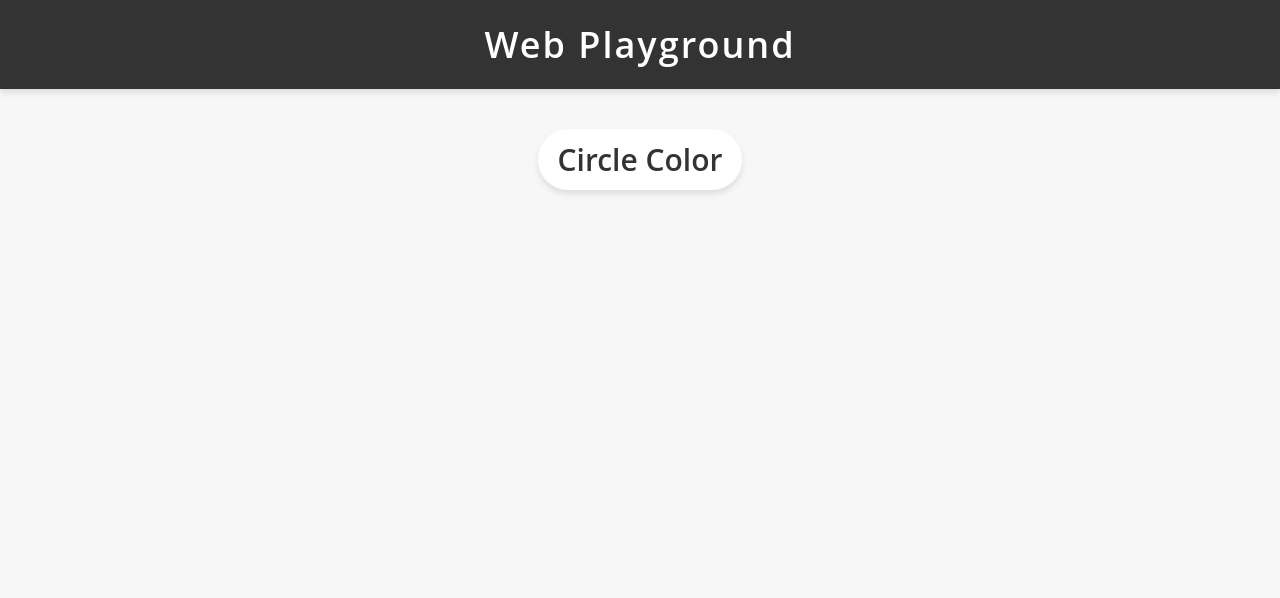
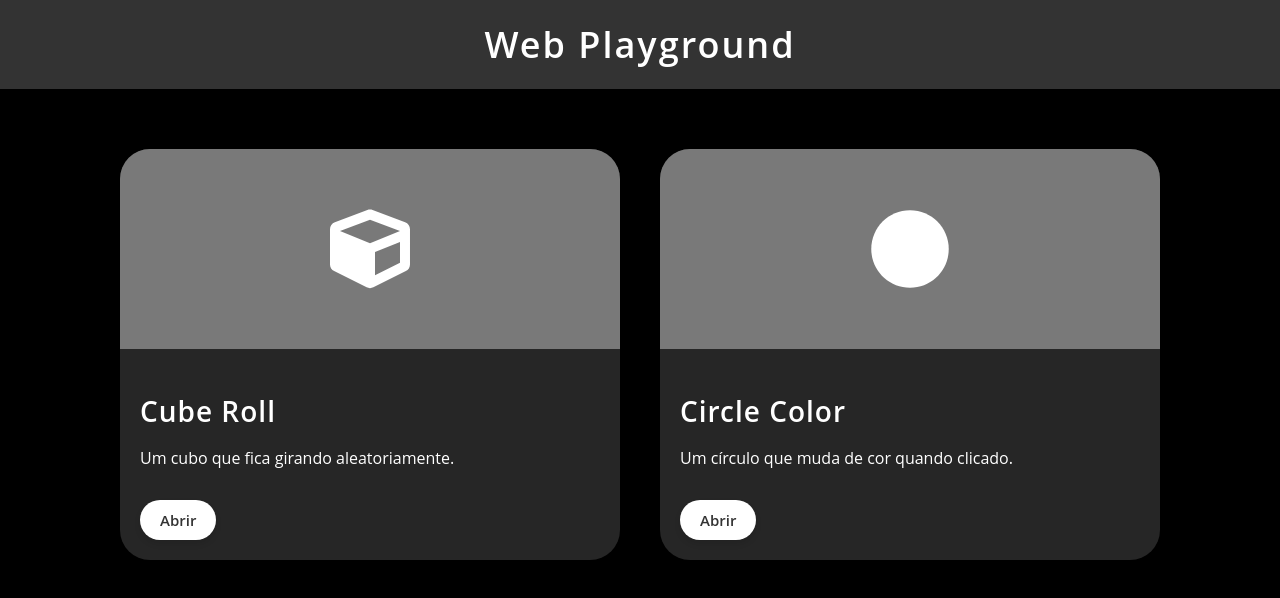
Before and after one commit to ItsOnlyMe360/WebPlayground, a plain HTML site: page index.html in a window 1280 px wide. Drawn offline with Linux system fonts and the light colour scheme.

Commit message:
mudanças gerais

```diff
--- a/index.html
+++ b/index.html
@@ -3,10 +3,12 @@
 <head>
 	<title>Web Playground</title>
 	<style>
+		@import url("https://cdnjs.cloudflare.com/ajax/libs/font-awesome/5.15.3/css/all.min.css");
+
 		body {
 			margin: 0;
 			padding: 0;
-			background-color: #f7f7f7;
+			background-color: #000000;
 			font-family: 'Open Sans', sans-serif;
 		}
 
@@ -34,14 +36,74 @@
 		border-radius: 30px;
 		box-shadow: 0 4px 6px rgba(0, 0, 0, 0.1);
 		transition: background-color 0.3s ease;
-			font-size: 30px;
+		font-size: 15px;
 		font-weight: 600;
-			margin-top: 40px;
+		margin-right: 10px;
 	}
 
 	a:hover {
 		background-color: #333;
 		color: #fff;
+	}
+
+	.card-container {
+		display: flex;
+		flex-wrap: wrap;
+		justify-content: center;
+		align-items: center;
+		margin-top: 40px;
+	}
+
+	.card {
+		margin: 20px;
+		flex-basis: 45%;
+		max-width: 500px;
+		background-color: #262626;
+		border-radius: 30px;
+		box-shadow: 0 4px 6px rgba(0, 0, 0, 0.1);
+		color: #fff;
+		transition: transform 0.3s ease;
+	}
+
+	.card:hover {
+		transform: translateY(-5px);
+	}
+
+	.card-image {
+		display: flex;
+		justify-content: center;
+		align-items: center;
+		height: 200px;
+		background-color: #F2F2F2;
+		border-top-left-radius: 30px;
+		border-top-right-radius: 30px;
+	}
+
+	.card-image i {
+		color: #262626;
+		font-size: 5em;
+	}
+
+	.card-content {
+		padding: 20px;
+	}
+
+	.card-content h2 {
+		font-size: 28px;
+		font-weight: 600;
+		letter-spacing: 1px;
+		margin-bottom: 10px;
+	}
+
+	.card-content p {
+		font-size: 16px;
+		line-height: 1.5;
+		margin-bottom: 20px;
+	}
+
+	.card-content a {
+		margin-top: 10px;
+		margin-bottom: 0;
 	}
 </style>
 </head>
@@ -49,8 +111,30 @@
 	<header>
 		<h1>Web Playground</h1>
 	</header>
-	<div style="text-align: center;">
-		<a href="https://itsonlyme360.github.io/WebPlayground/circlecolor.html" target="_blank">Circle Color</a>
+	<main>
+		<div class="card-container">
+			<div class="card">
+				<div class="card-image" style="background-color: #797979;">
+					<i class="fas fa-cube fa-5x"></i>
 				</div>
+				<div class="card-content">
+					<h2>Cube Roll</h2>
+					<p>Um cubo que fica girando aleatoriamente.</p>
+					<a href="https://itsonlyme360.github.io/WebPlayground/cuberoll.html" target="_blank">Abrir</a>
+				</div>
+			</div>
+			<div class="card">
+				<div class="card-image" style="background-color: #797979;">
+					<i class="fas fa-circle fa-5x"></i>
+				</div>
+				<div class="card-content">
+					<h2>Circle Color</h2>
+					<p>Um círculo que muda de cor quando clicado.</p>
+					<a href="https://itsonlyme360.github.io/WebPlayground/circlecolor.html" target="_blank">Abrir</a>
+				</div>
+			</div>
+		</div>
+	</main>
+	<script src="https://cdnjs.cloudflare.com/ajax/libs/font-awesome/5.15.3/js/all.min.js"></script>
 </body>
 </html>
```
Lines whose indentation alone changed are shown as unchanged.
